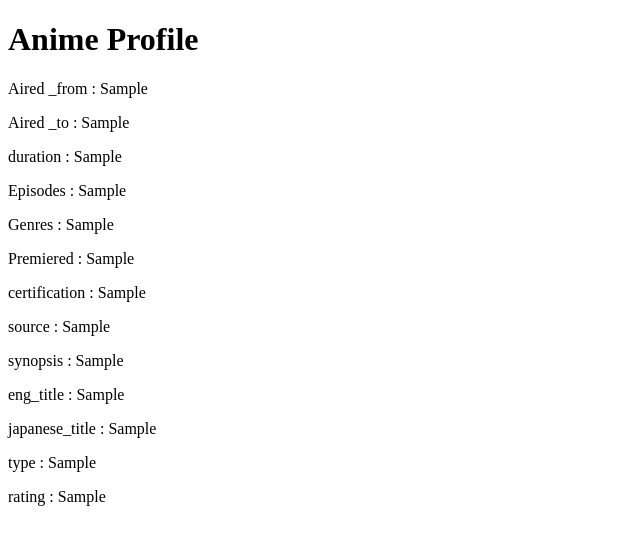
After one commit to 362Team-X/Team-X, a Django app: template Anime/templates/anime_profile.html in a window 1280 px wide. The commit adds this page. Shown: the top 545 px of the page, without its empty margins (0-640 px from the left). Run offline with Django 4.2, Linux system fonts and the light colour scheme; the template is opened without the code that fills it: most values are stand-ins (such as "Sample title", 1, 10 or a date in 2020).

Commit message:
Add files via upload

```diff
--- /dev/null
+++ b/Anime/templates/anime_profile.html
@@ -0,0 +1,23 @@
+<!DOCTYPE html>
+<html>
+  <head>
+    <meta charset="utf-8">
+    <title>Anime Search Results</title>
+  </head>
+  <body>
+    <h1>Anime Profile</h1>
+    <p> Aired _from : {{ anime.1}} </p>
+    <p> Aired _to : {{ anime.2}} </p>
+    <p> duration : {{ anime.3}} </p>
+    <p> Episodes : {{ anime.4}} </p>
+    <p> Genres : {{ anime.5}} </p>
+    <p> Premiered : {{ anime.6}} </p>
+    <p> certification : {{ anime.7}} </p>
+    <p> source : {{ anime.8}} </p>
+    <p> synopsis : {{ anime.9}} </p>
+    <p> eng_title : {{ anime.10}} </p>
+    <p> japanese_title : {{ anime.11}} </p>
+    <p> type : {{ anime.12}} </p>
+    <p> rating : {{ anime.14}} </p>
+  </body>
+</html>
--- a/Anime/templates/anime_results.html
+++ b/Anime/templates/anime_results.html
@@ -21,7 +21,7 @@
         <tbody>
           {% for anime in anime_list %}
             <tr>
-              <td>{{ anime.0}}</td>
+              <td><a href="{% url 'animeprofile' anime.0 %}"><button>View</button></a></td>
               <td>{{ anime.1}}</td>
               <td>{{ anime.2}}</td>
               <td>{{ anime.3}}</td>
```
